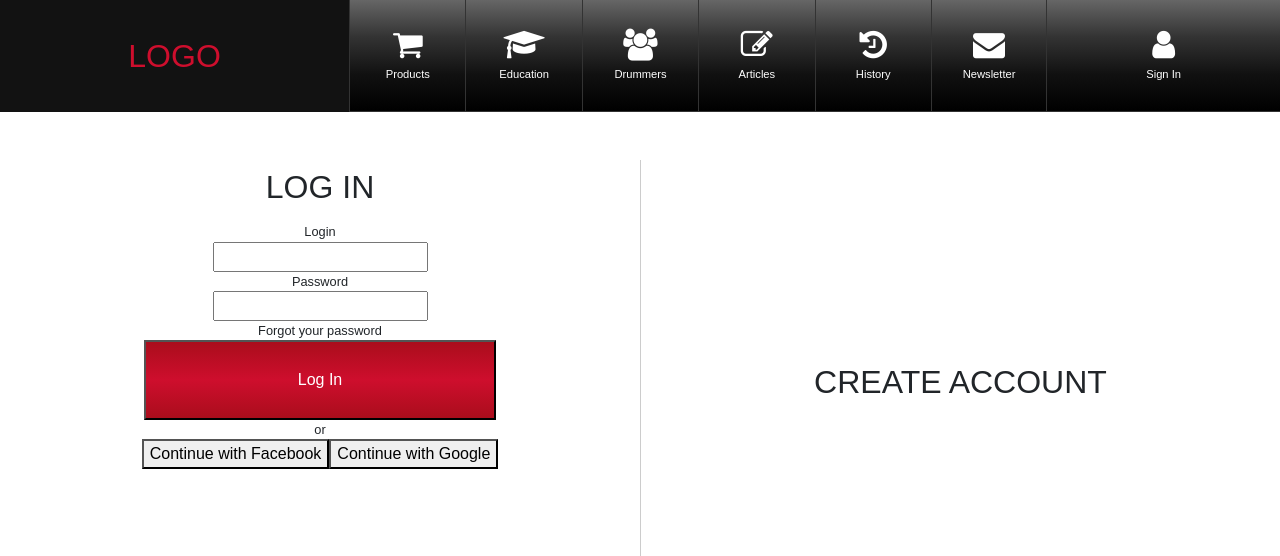
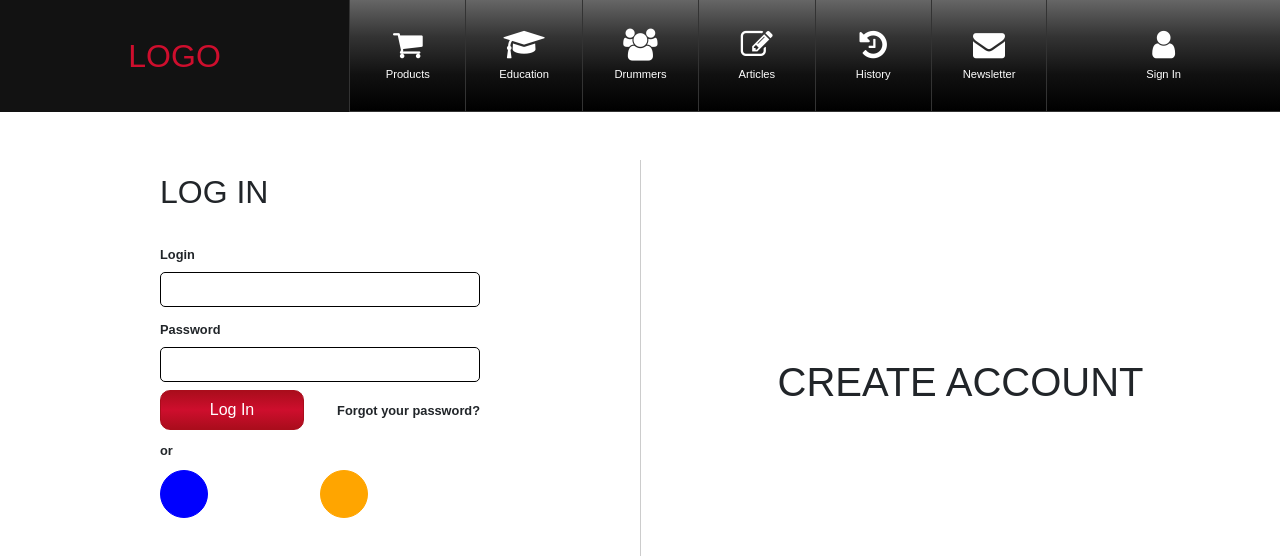
Before and after one commit to filipss379/MyWebsite, an Angular app: page /sign-in in a window 1280 px wide. Shown: the top 556 px of the page. Built offline with nearby package versions, Linux system fonts and the light colour scheme.

Commit message:
style of forms to log in improved

```diff
--- a/src/app/app.component.css
+++ b/src/app/app.component.css
@@ -75,7 +75,7 @@ a:hover {
     transition: all .35s ease-in-out;
 }
 
-@media (max-width: 950px) {
+@media (max-width: 850px) {
 
     nav {
         grid-template-columns: 5fr 2fr 2fr;
--- a/src/app/sign-in/sign-in.component.css
+++ b/src/app/sign-in/sign-in.component.css
@@ -2,17 +2,9 @@
     padding-top: 3rem;
     box-sizing: border-box;
     display: grid;
-    grid-template-columns: 1fr 1fr;
+    grid-template-columns: repeat(2, 1fr);
     grid-template-rows: 1;
     height: 500px;
-}
-
-.userBox h1 {
-    padding: .5rem 0 1rem 0;
-    font-size: 3rem;
-    text-align: center;
-    font-size: 2rem;
-    margin: 0;
 }
 
 .userData {
@@ -22,25 +14,98 @@
     justify-content: flex-start;
 }
 
+.logInForm {
+    display: grid;
+    grid-template-columns: 20rem;
+    grid-template-rows: 6;
+
+}
+
+.header {
+    display: flex;
+    flex-direction: row;
+    align-items: flex-end;
+    justify-content: flex-start;
+    padding: .5rem 0 1rem 0;
+    font-size: 2rem;
+    font-weight: 500;
+}
+
+.field {
+    display: flex;
+    flex-direction: column;
+    align-items: flex-start;
+}
+
+.fieldLabel {
+    padding-top: .8rem;
+    font-size: .8rem;
+    font-weight: 700;
+}
+
+input {
+    width: 100%;
+    height: 2.2rem;
+    border: 1px solid #000;
+    border-radius: 5px;
+    box-sizing: border-box;
+    outline: none;
+    color: #666;
+    cursor: pointer;
+    padding: 5px;
+}
+
+.submit {
+    display: grid;
+    grid-template-columns: 1fr 1fr;
+    grid-template-rows: 1;
+    padding: .5rem 0 .5rem 0;
+}
+
+.leftELement {
+    display: flex;
+    justify-content: flex-start;
+}
+
+.rightElement {
+    display: flex;
+    justify-content: flex-end;
+}
+
 .logInButton {
     background: linear-gradient(#aa0d1c, #ce0e2d, #aa0d1c);
     color: #fff;
-    height: 5rem;
-    width: 22rem;
+    height: 2.5rem;
+    width: 9rem;
+    border: 1px solid #aa0d1c;
+    border-radius: 10px;
+    outline: none;
 }
 
-.userData p {
+.info {
+    font-weight: 700;
     font-size: .8rem;
-    padding: 0;
-    margin: 0;
+    align-self: center;
 }
 
-.FacebookGoogle {
-    display: flex;
-    /* flex-direction: row; */
-    /* align-items: space-between; */
-    /* justify-content: space-evenly; */
+.alternativeLogIn {
+    box-sizing: border-box;
+    border-radius: 100%;
+    width: 3rem;
+    height: 3rem;
+    outline:none;
 }
+
+.fbButton {
+    background: blue;
+    border: 1px solid blue;
+}
+
+.googleButton {
+    border: 1px solid orange;
+    background: orange;
+}
+
 
 .register {
     display: flex;
--- a/src/app/sign-in/sign-in.component.html
+++ b/src/app/sign-in/sign-in.component.html
@@ -1,32 +1,44 @@
 <div class="userBox">
 
-  <!-- <div class="logIn"> -->
+  <div class="userData">
+    <div class="logInForm">
 
-  <div class="userData">
+      <div class="header">LOG IN</div>
 
-    <h1>LOG IN</h1>
+      <div class="field">
+        <label class="fieldLabel">Login</label>
+        <input type="text">
+      </div>
 
-    <p>Login</p>
-    <input type="text">
+      <div class="field">
+        <label class="fieldLabel">Password</label>
+        <input type="password">
+      </div>
 
-    <p>Password</p>
-    <input type="password">
 
-    <p>Forgot your password</p>
+      <div class="submit">
+        <div class="leftElement">
+          <button class="logInButton">Log In</button>
+        </div>
+        <div class="rightElement">
+          <span class="info">Forgot your password?</span>
+        </div>
+      </div>
 
-    <button class="logInButton">Log In</button>
+      <div class="leftElement">
+        <span class="info">or</span>
+      </div>
 
-    <p>or</p>
-    <!--
-    </div> -->
-
-    <div class="FacebookGoogle">
-
-      <button class="logInFacebook">Continue with Facebook</button>
-      <button class="logInGoogle">Continue with Google</button>
+      <div class="submit">
+        <div class="leftElement">
+          <button class="alternativeLogIn fbButton"></button>
+        </div>
+        <div class="leftElement">
+          <button class="alternativeLogIn googleButton"></button>
+        </div>
+      </div>
 
     </div>
-
   </div>
 
   <div class="register">
```
